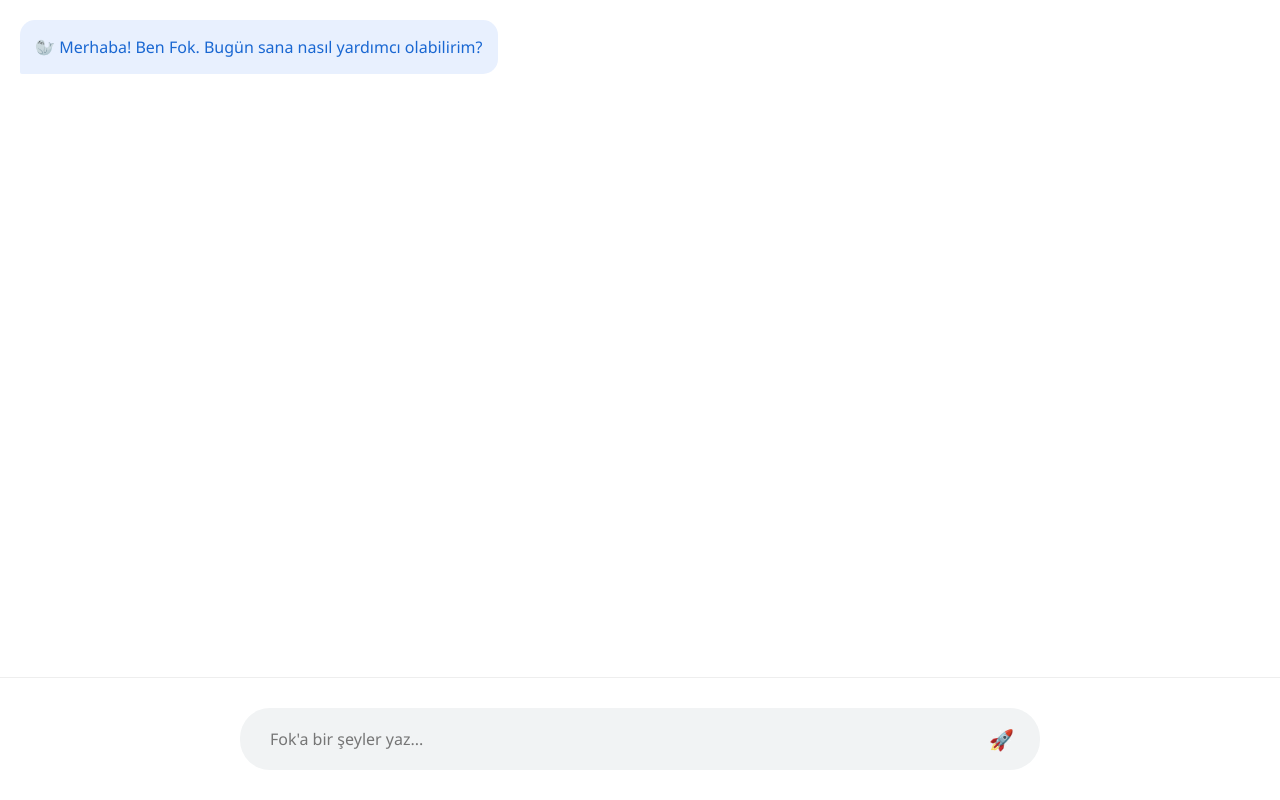
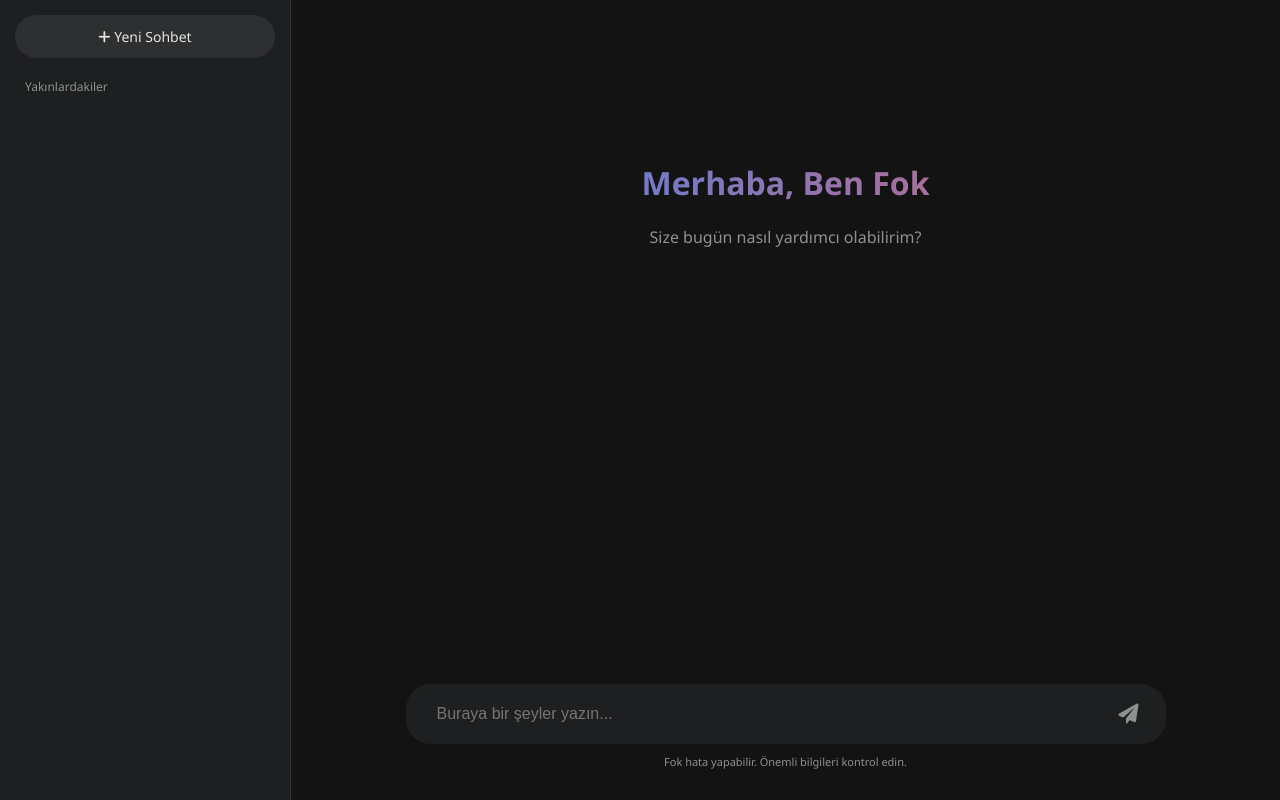
Before and after one commit to benimadimmahmut43-png/fok-bot, a Flask app: page / in a window 1280 px wide. Run offline with Flask 3, Linux system fonts and the light colour scheme.

Commit message:
index.html

```diff
--- a/templates/index.html
+++ b/templates/index.html
@@ -3,75 +3,210 @@
 <head>
     <meta charset="UTF-8">
     <meta name="viewport" content="width=device-width, initial-scale=1.0">
-    <title>Fok v15 - Yapay Zeka</title>
+    <title>Gemini Stil - Fok AI</title>
+    <link href="https://cdnjs.cloudflare.com/ajax/libs/font-awesome/6.0.0/css/all.min.css" rel="stylesheet">
     <style>
-        * { box-sizing: border-box; font-family: 'Segoe UI', sans-serif; }
-        body { background-color: #ffffff; margin: 0; display: flex; flex-direction: column; height: 100vh; }
+        :root {
+            --bg-color: #131314;
+            --sidebar-bg: #1e1f20;
+            --text-color: #e3e3e3;
+            --input-bg: #1e1f20;
+            --accent-color: #4285f4;
+        }
 
-        /* Mesaj Alanı */
-        #chat-container { flex: 1; overflow-y: auto; padding: 20px; display: flex; flex-direction: column; gap: 20px; }
-        .message { max-width: 80%; padding: 15px; border-radius: 15px; line-height: 1.5; position: relative; }
+        body {
+            font-family: 'Segoe UI', Tahoma, Geneva, Verdana, sans-serif;
+            background-color: var(--bg-color);
+            color: var(--text-color);
+            margin: 0;
+            display: flex;
+            height: 100vh;
+        }
 
-        /* Kullanıcı Mesajı */
-        .user-message { align-self: flex-end; background-color: #f1f3f4; color: #1f1f1f; border-bottom-right-radius: 2px; }
+        /* Kenar Çubuğu (Sidebar) */
+        #sidebar {
+            width: 260px;
+            background-color: var(--sidebar-bg);
+            display: flex;
+            flex-direction: column;
+            padding: 15px;
+            border-right: 1px solid #333;
+        }
 
-        /* Fok (Bot) Mesajı */
-        .bot-message { align-self: flex-start; background-color: #e8f0fe; color: #1967d2; border-bottom-left-radius: 2px; }
-        .bot-message::before { content: "🦭 "; }
+        .new-chat {
+            background: #2d2f31;
+            padding: 12px;
+            border-radius: 25px;
+            text-align: center;
+            cursor: pointer;
+            font-size: 14px;
+            margin-bottom: 20px;
+        }
+
+        /* Ana Sohbet Alanı */
+        #main-chat {
+            flex: 1;
+            display: flex;
+            flex-direction: column;
+            align-items: center;
+            position: relative;
+        }
+
+        #chat-window {
+            width: 100%;
+            max-width: 800px;
+            flex: 1;
+            overflow-y: auto;
+            padding: 40px 20px;
+            display: flex;
+            flex-direction: column;
+            gap: 30px;
+        }
+
+        .message-row {
+            display: flex;
+            gap: 15px;
+            width: 100%;
+        }
+
+        .icon {
+            width: 35px;
+            height: 35px;
+            border-radius: 50%;
+            display: flex;
+            align-items: center;
+            justify-content: center;
+            flex-shrink: 0;
+        }
+
+        .user-icon { background: #5c5c5c; }
+        .bot-icon { background: linear-gradient(45deg, #4285f4, #9b72cb); }
+
+        .text {
+            line-height: 1.6;
+            font-size: 16px;
+            white-space: pre-wrap;
+        }
 
         /* Giriş Alanı */
-        .input-area { padding: 30px; background: white; border-top: 1px solid #eee; display: flex; justify-content: center; }
-        .input-wrapper { width: 100%; max-width: 800px; display: flex; background: #f1f3f4; padding: 10px 20px; border-radius: 30px; }
-        input { flex: 1; border: none; background: transparent; outline: none; font-size: 16px; padding: 10px; }
-        button { background: none; border: none; cursor: pointer; font-size: 20px; transition: 0.2s; }
-        button:hover { transform: scale(1.1); }
+        .input-container {
+            width: 100%;
+            max-width: 800px;
+            padding: 20px;
+            box-sizing: border-box;
+            position: sticky;
+            bottom: 0;
+            background-color: var(--bg-color);
+        }
+
+        .input-wrapper {
+            background-color: var(--input-bg);
+            border-radius: 25px;
+            padding: 10px 20px;
+            display: flex;
+            align-items: center;
+            border: 1px solid transparent;
+        }
+
+        .input-wrapper:focus-within {
+            border-color: #555;
+        }
+
+        input {
+            flex: 1;
+            background: transparent;
+            border: none;
+            color: white;
+            padding: 10px;
+            font-size: 16px;
+            outline: none;
+        }
+
+        button {
+            background: transparent;
+            border: none;
+            color: #8e918f;
+            cursor: pointer;
+            font-size: 20px;
+            transition: 0.3s;
+        }
+
+        button:hover { color: white; }
+
+        /* Yükleniyor efekti */
+        .typing { color: #8e918f; font-size: 14px; display: none; margin-left: 50px; }
     </style>
 </head>
 <body>
 
-    <div id="chat-container">
-        <div class="message bot-message">Merhaba! Ben Fok. Bugün sana nasıl yardımcı olabilirim?</div>
+    <div id="sidebar">
+        <div class="new-chat" onclick="location.reload()"><i class="fas fa-plus"></i> Yeni Sohbet</div>
+        <div style="font-size: 12px; color: #8e918f; padding-left: 10px;">Yakınlardakiler</div>
     </div>
 
-    <div class="input-area">
-        <div class="input-wrapper">
-            <input type="text" id="user-input" placeholder="Fok'a bir şeyler yaz..." onkeypress="handleKeyPress(event)">
-            <button onclick="sendMessage()">🚀</button>
+    <div id="main-chat">
+        <div id="chat-window">
+            <div style="text-align: center; margin-top: 100px;">
+                <h1 style="font-size: 32px; background: linear-gradient(to right, #4285f4, #d96570); -webkit-background-clip: text; -webkit-text-fill-color: transparent;">Merhaba, Ben Fok</h1>
+                <p style="color: #8e918f;">Size bugün nasıl yardımcı olabilirim?</p>
+            </div>
+        </div>
+
+        <div id="typing-indicator" class="typing">Fok yazıyor...</div>
+
+        <div class="input-container">
+            <div class="input-wrapper">
+                <input type="text" id="user-input" placeholder="Buraya bir şeyler yazın..." onkeypress="if(event.key==='Enter') sendMessage()">
+                <button onclick="sendMessage()"><i class="fas fa-paper-plane"></i></button>
+            </div>
+            <p style="text-align: center; font-size: 11px; color: #8e918f; margin-top: 10px;">Fok hata yapabilir. Önemli bilgileri kontrol edin.</p>
         </div>
     </div>
 
     <script>
         async function sendMessage() {
-            const input = document.getElementById('user-input');
-            const container = document.getElementById('chat-container');
-            const message = input.value.trim();
+            const input = document.getElementById("user-input");
+            const chatWindow = document.getElementById("chat-window");
+            const typing = document.getElementById("typing-indicator");
+            const text = input.value.trim();
 
-            if (!message) return;
+            if (!text) return;
 
-            // Kullanıcı mesajını ekle
-            container.innerHTML += `<div class="message user-message">${message}</div>`;
-            input.value = '';
-            container.scrollTop = container.scrollHeight;
+            // Karşılama yazısını kaldır (ilk mesajda)
+            if(chatWindow.querySelector('h1')) chatWindow.innerHTML = '';
 
-            // Backend'e (Python) istek at
+            // Kullanıcı mesajı
+            chatWindow.innerHTML += `
+                <div class="message-row">
+                    <div class="icon user-icon"><i class="fas fa-user"></i></div>
+                    <div class="text">${text}</div>
+                </div>
+            `;
+
+            input.value = "";
+            typing.style.display = "block";
+            chatWindow.scrollTop = chatWindow.scrollHeight;
+
             try {
-                const response = await fetch('/get_response', {
-                    method: 'POST',
-                    headers: { 'Content-Type': 'application/json' },
-                    body: JSON.stringify({ message: message })
+                const response = await fetch("/get_response", {
+                    method: "POST",
+                    headers: { "Content-Type": "application/json" },
+                    body: JSON.stringify({ message: text })
                 });
                 const data = await response.json();
 
-                // Bot cevabını ekle
-                container.innerHTML += `<div class="message bot-message">${data.reply}</div>`;
-                container.scrollTop = container.scrollHeight;
-            } catch (error) {
-                container.innerHTML += `<div class="message bot-message">Ups! Bir bağlantı sorunu oldu.</div>`;
+                typing.style.display = "none";
+                chatWindow.innerHTML += `
+                    <div class="message-row">
+                        <div class="icon bot-icon"><i class="fas fa-robot"></i></div>
+                        <div class="text">${data.reply}</div>
+                    </div>
+                `;
+            } catch (e) {
+                typing.style.display = "none";
+                chatWindow.innerHTML += `<div class="message-row"><div class="text">Hata oluştu.</div></div>`;
             }
-        }
-
-        function handleKeyPress(e) {
-            if (e.key === 'Enter') sendMessage();
+            chatWindow.scrollTop = chatWindow.scrollHeight;
         }
     </script>
 </body>
```
